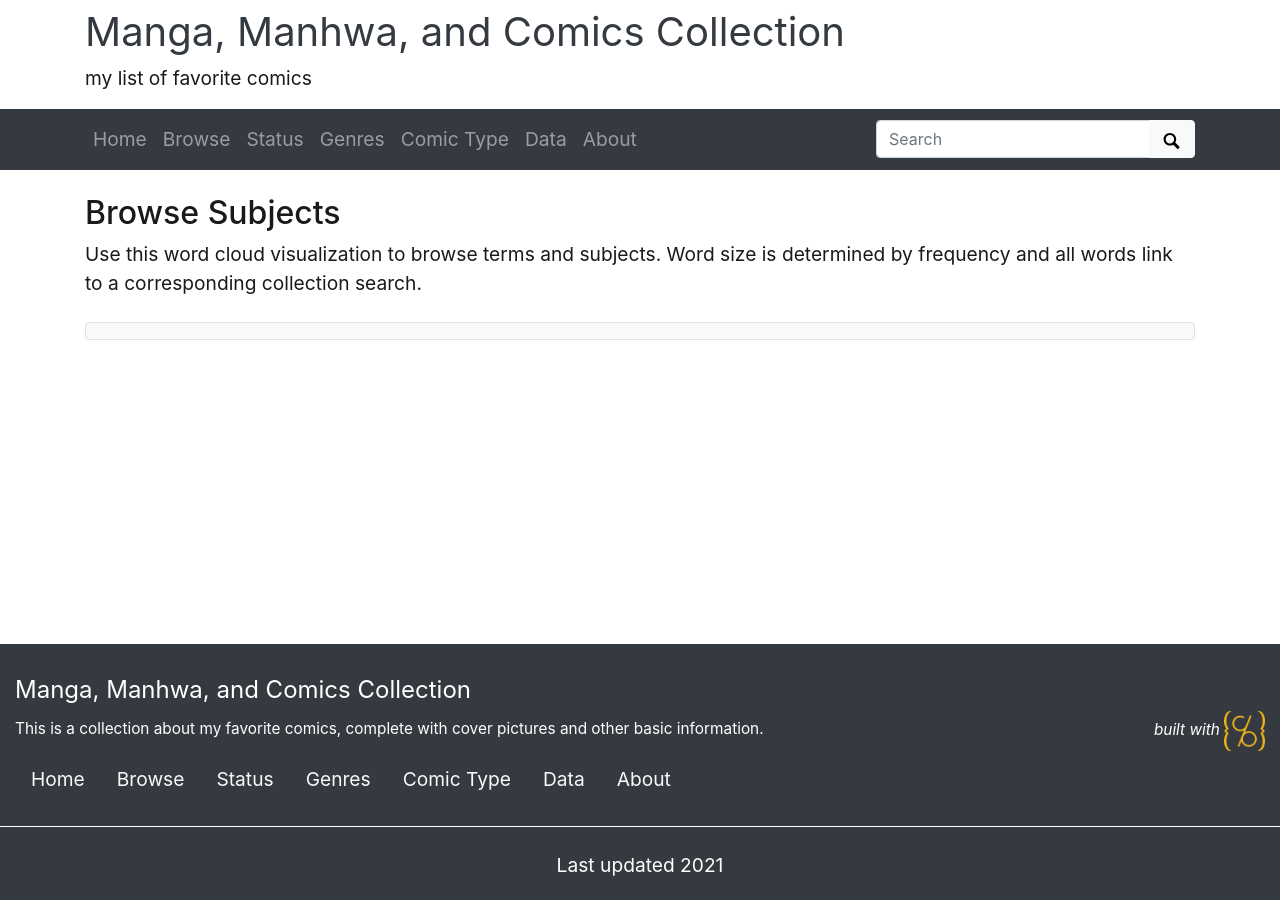
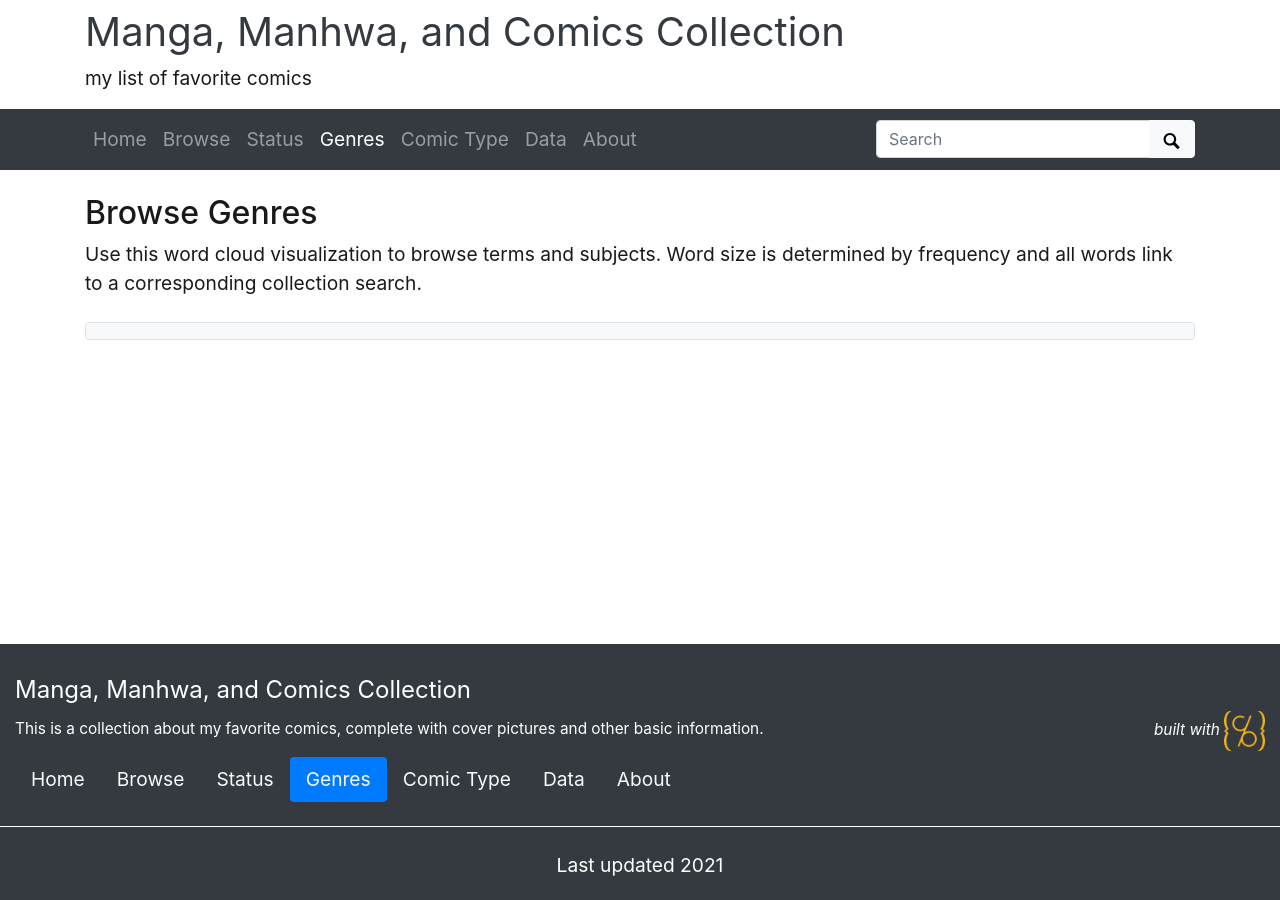
Before and after one commit to jsu122/Manga-Manhwa-and-Comics-Collection, a Jekyll site: the page built from pages/subjects.md, in a window 1280 px wide. Built offline with Jekyll 4.4.1, drawn with Linux system fonts in a browser that asks for light colours; some of the changed lines change nothing that is shown.

Commit message:
update to genres

```diff
--- a/pages/subjects.md
+++ b/pages/subjects.md
@@ -1,14 +1,14 @@
 ---
-title: Subjects
+title: Genres
 layout: cloud
-permalink: /subjects.html
-# Default subject page is configured in "_data/theme.yml"
-# leave cloud-fields as "site.data.theme.subjects-fields"
+permalink: /genres.html
+# Default genres page is configured in "_data/theme.yml"
+# leave cloud-fields as "site.data.theme.genres-fields"
 # a cloud visualization will be added below the content in this file
-cloud-fields: site.data.theme.subjects-fields
+cloud-fields: site.data.theme.genres-fields
 ---
 
-## Browse Subjects
+## Browse Genres
 
 Use this word cloud visualization to browse terms and subjects.
 Word size is determined by frequency and all words link to a corresponding collection search.
```
